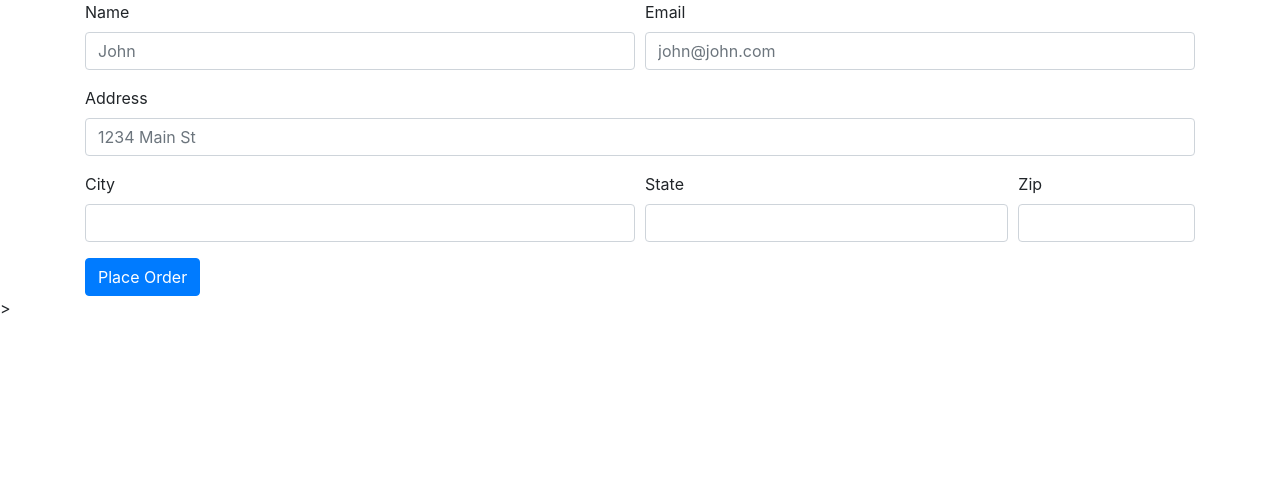
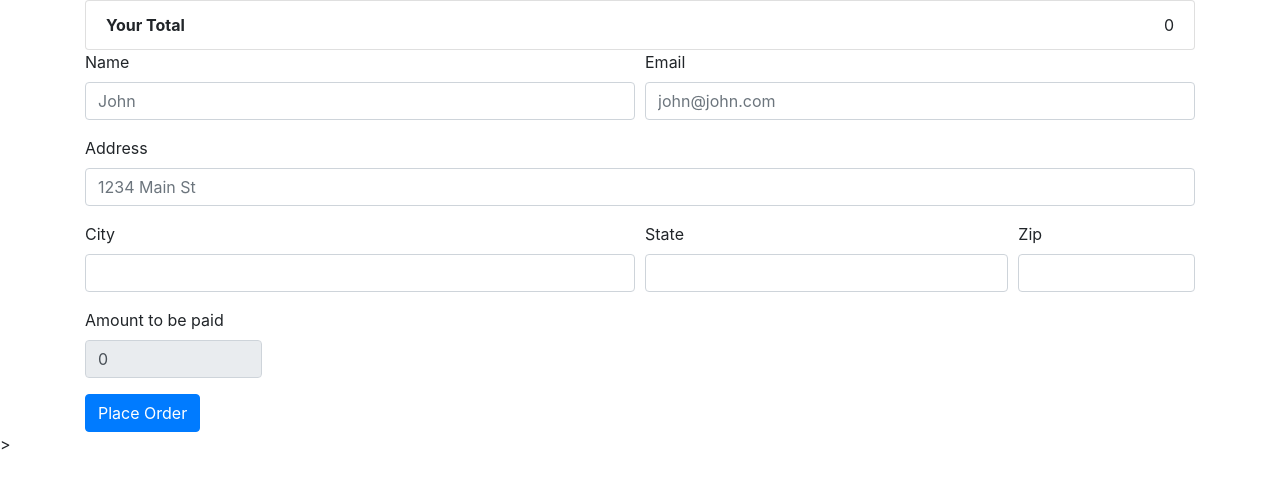
Before and after one commit to PRIXYY/E-commerce-site, a Django app: page /checkout/ in a window 1280 px wide. Shown: the top 489 px of the page. Run offline with Django 5.2, Linux system fonts and the light colour scheme; some libraries are stand-ins or nearby versions.

Commit message:
Commit Six

```diff
--- a/ecomsite/shop/models.py
+++ b/ecomsite/shop/models.py
@@ -17,3 +17,4 @@ class Order(models.Model):
     city = models.CharField(max_length=200)
     state = models.CharField(max_length=200)
     zipcode = models.CharField(max_length=200)
+    total = models.CharField(max_length=200)
--- a/ecomsite/shop/templates/shop/checkout.html
+++ b/ecomsite/shop/templates/shop/checkout.html
@@ -22,6 +22,7 @@
             <div class="col-md-12">
                 <form method="POST">
                     {% csrf_token %}
+                      <input type="hidden" id="items" name="items">
                     <div class="form-row">
                       <div class="form-group col-md-6">
                         <label for="inputEmail4">Name</label>
@@ -49,7 +50,13 @@
                         <label for="inputZip">Zip</label>
                         <input id="zipcode" id="zipcode" type="text" class="form-control" id="inputZip">
                       </div>
+                      <div class="form-group col-md-2">
+                        <label for="inputZip">Amount to be paid</label>
+                        <input readonly="" type="text" class="form-control" id="total" name="total">
+                      </div>
+
                     </div>
+
 
                     <button type="submit" class="btn btn-primary">Place Order</button>
                   </form>
@@ -67,12 +74,19 @@ if(localStorage.getItem('cart')==null){
 else{
 cart = JSON.parse(localStorage.getItem('cart'));
 }
+let total = 0;
 for(item in cart){
   let name = cart[item][1];
   let quantity = cart[item][0];
+  let price = cart[item][2];
+  total = total + cart[item][2];
 
-  itemString = `<li class ="list-group-item">${name}-${quantity}</li>`;
+  itemString = `  <li class="list-group-item d-flex justify-content-between align-items-center">${quantity} of  ${name}     <span class="badge badge-warning badge-pill">${price}</span></li>`;
   $('#item_list').append(itemString);
 }
+totalPrice = ` <li class ="list-group-item d-flex justify-content-between align-items-center"><b>Your Total</b>${total}</li> `
+$('#total').val(total);
+$('#item_list').append(totalPrice);
+$('#items').val(JSON.stringify(cart));
 </script>
 </html>
--- a/ecomsite/shop/views.py
+++ b/ecomsite/shop/views.py
@@ -27,13 +27,14 @@ def detail(request,id):
 
 def checkout(request):
     if request.method == "POST":
+        items = request.POST.get('items','')
         name = request.POST.get('name',"")
         email = request.POST.get('email',"")
         address = request.POST.get('address',"")
         city = request.POST.get('city',"")
         state = request.POST.get('state',"")
         zipcode = request.POST.get('zipcode',"")
-
-        order = Order(name=name,email=email,address=address,city=city,state=state,zipcode=zipcode)
+        total = request.POST.get("total","")
+        order = Order(name=name,items=items,email=email,address=address,city=city,state=state,zipcode=zipcode,total=total)
         order.save()
     return render(request,'shop/checkout.html')
```
Also changed, not shown: ecomsite/shop/templates/shop/index.html (+4 -4 lines), ecomsite/db.sqlite3, ecomsite/shop/migrations/0003_order_total.py (added).
